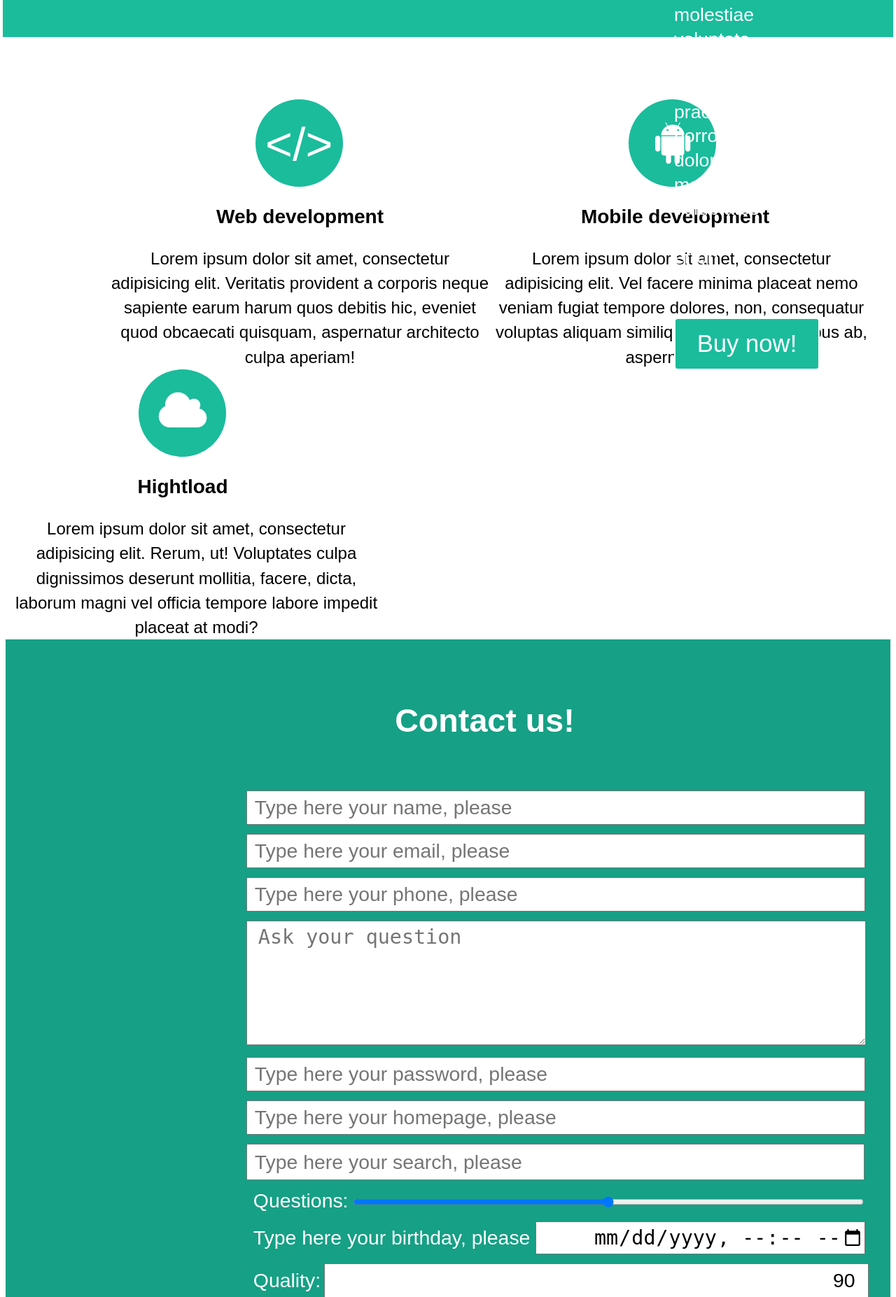
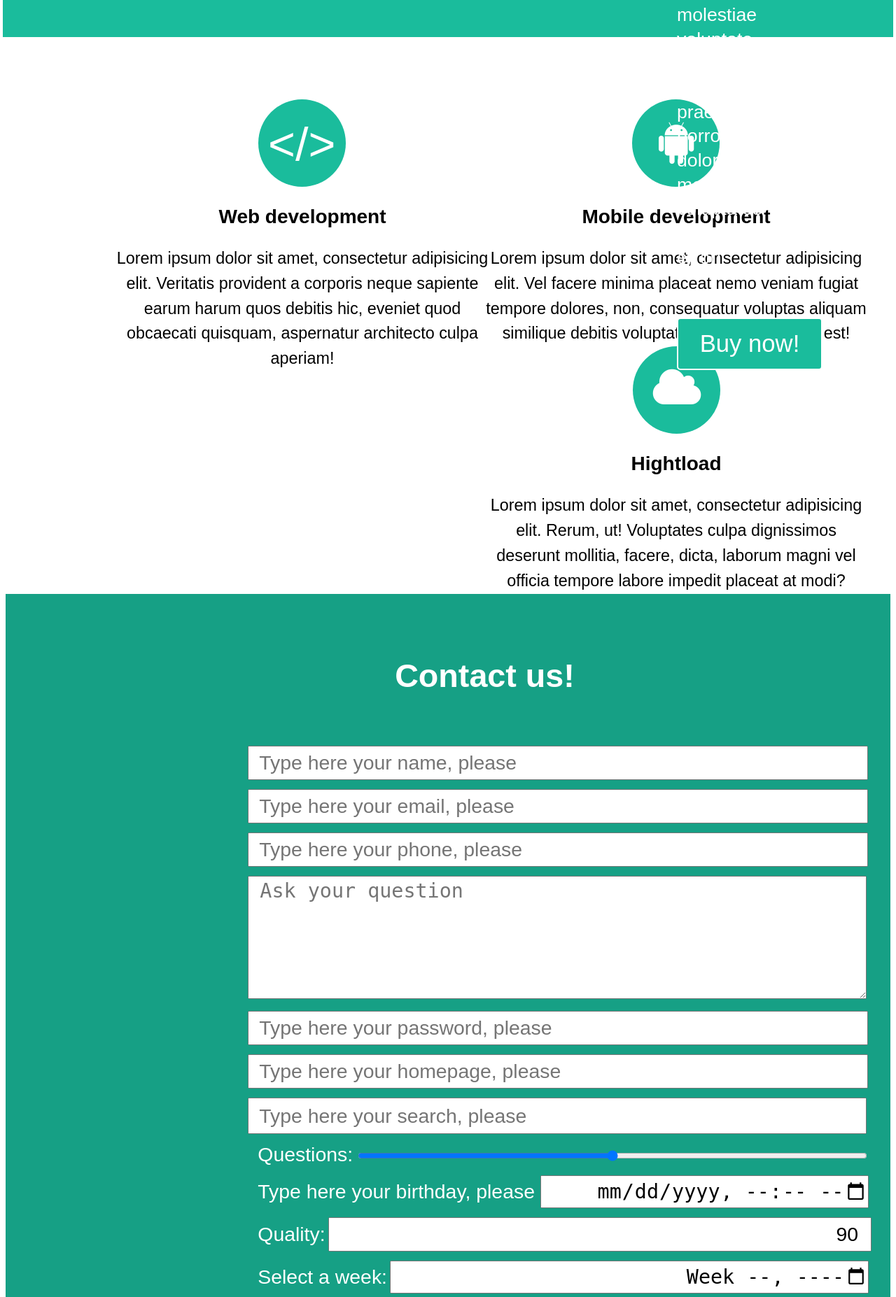
Before and after one commit to sergkol557/full-stack-dev, a PHP site: page / in a window 1280 px wide. Shown: the part 886-2740 px from the top of the page at 70% size. Run offline with PHP 8.4, Linux system fonts and the light colour scheme.

Commit message:
pset 1 repair

```diff
--- a/pset1/task2/css/style.css
+++ b/pset1/task2/css/style.css
@@ -72,7 +72,7 @@
 
 .content__text{
 	color: white;
-	padding-left: 959px;
+	padding-left: 963px;
 }
 
 .content__text__header{
@@ -110,8 +110,8 @@
 
 .content__article1{
 	float: left;
-	width: 545px;
-	margin-left: 148px;
+	width: 544px;
+	margin-left: 152px;
 }
 
 .content__article1__ico{
@@ -139,13 +139,14 @@
 .content__article1__text{
 	text-align: center;
 	margin-top: 26px;
-	font-size: 18pt;
-	line-height: 1.47;
+	font-size: 17.5pt;
+	line-height: 1.54;
 }
 
 .content__article2{
 	float: left;
-	width: 545px;
+	width: 544px;
+	margin-left: -10px;
 }
 
 .content__article2__ico{
@@ -153,9 +154,9 @@
 	height: 125px;
 	width: 125px;
 	border-radius: 50%;
-	margin-left: 197px;
+	margin-left: 209px;
 	color: white;
-	font-size:4em;
+	font-size: 4em;
 }
 
 .ico{
@@ -168,19 +169,19 @@
 	font-weight: bold;
 	margin-top: 27px;
 	font-size: 21pt;
-	margin-left: -18px;
 }
 
 .content__article2__text{
 	text-align: center;
 	margin-top: 26px;
-	font-size: 18pt;
-	line-height: 1.47;
+	font-size: 17.5pt;
+	line-height: 1.54;
 }
 
 .content__article3{
 	float: left;
-	width: 545px;
+	width: 544px;
+	margin-left: -10px;
 }
 
 .content__article3__ico{
@@ -188,9 +189,9 @@
 	height: 125px;
 	width: 125px;
 	border-radius: 50%;
-	margin-left: 190px;
+	margin-left: 210px;
 	color: white;
-	font-size:4em;
+	font-size: 4em;
 }
 
 .content__article3__header{
@@ -198,14 +199,13 @@
 	font-weight: bold;
 	margin-top: 27px;
 	font-size: 21pt;
-	margin-left: -39px;
 }
 
 .content__article3__text{
 	text-align: center;
 	margin-top: 26px;
-	line-height: 1.47;
-	font-size: 18pt;
+	line-height: 1.54;
+	font-size: 17.5pt;
 }
 
 .footer{
@@ -216,68 +216,68 @@
 .footer__header{
 	color: white;
 	font-weight: bold;
-	padding-top: 89px;
+	padding-top: 90px;
 	padding-left: 44%;
 	font-size: 35pt;
 }
 
 .footer__form{
 	margin-top: 73px;
-	margin-left: 27.2%;
+	margin-left: 27.4%;
 }
 
 .footer__form__input-name{
 	font-size: 21.3pt;
-	padding-left: 10px;
-	width: 868px;
+	padding-left: 14px;
+	width: 866px;
 	height: 43px;
 }
 
 .footer__form__input-email{
 	font-size: 21.3pt;
-	padding-left: 10px;
-	width: 868px;
+	padding-left: 14px;
+	width: 866px;
 	height: 43px;
 	margin-top: 13px;
 }
 
 .footer__form__input-phone{
 	font-size: 21.3pt;
-	padding-left: 10px;
-	width: 868px;
+	padding-left: 14px;
+	width: 866px;
 	height: 43px;
 	margin-top: 13px;
 }
 
 .footer__form__input-textarea{
     margin-top: 13px;
-    width: 865px;
+    width: 864px;
     font-size: 21.3pt;
     padding-left: 16px;
     height: 168px;
-    padding-top: 6px;
+    padding-top: 4px;
 }
 
 .footer__form__input-pas{
 	font-size: 21.3pt;
-	padding-left: 10px;
-	width: 868px;
+	padding-left: 14px;
+	width: 866px;
 	height: 43px;
 	margin-top: 13px;
 }
 
 .footer__form__input-page{
 	font-size: 21.3pt;
-	padding-left: 10px;
-	width: 868px;
+	padding-left: 14px;
+	width: 866px;
 	height: 43px;
 	margin-top: 13px;
 }
 
 .footer__form__input-search{
 	font-size: 21.3pt;
-	padding-left: 10px;
-	width: 883px;
+	padding-left: 14px;
+	width: 884px;
 	height: 52px;
 	margin-top: 13px;
 }
@@ -289,12 +289,12 @@
 .footer__form__text-questions{
 	color: white;
 	font-size: 21.3pt;
-	padding-left: 10px;
+	padding-left: 14px;
 	height: 43px;
 }
 
 .footer__form__input-range{
-	width: 730px;
+	width: 728px;
 }
 
 .footer__form__text-bdaytime__wrapper{
@@ -304,11 +304,11 @@
 .footer__form__text-bdaytime{
 	color: white;
 	font-size: 21.3pt;
-	padding-left: 10px;
+	padding-left: 14px;
 }
 
 .footer__form__input-bdaytime{
-	width: 466px;
+	width: 464px;
 	text-align: right;
 	height: 43px;
 	font-size: 21.3pt;
@@ -321,12 +321,12 @@
 .footer__form__text-quality{
 	color: white;
 	font-size: 21.3pt;
-	padding-left: 10px;
+	padding-left: 14px;
 	height: 43px;
 }
 
 .footer__form__input-quality{
-	width: 770px;
+	width: 768px;
 	text-align: right;
 	height: 43px;
 	font-size: 21.3pt;
@@ -339,12 +339,12 @@
 .footer__form__text-week{
 	color: white;
 	font-size: 21.3pt;
-	padding-left: 10px;
+	padding-left: 14px;
 	height: 43px;
 }
 
 .footer__form__input-week{
-	width: 681px;
+	width: 679px;
 	text-align: right;
 	height: 43px;
 	font-size: 21.3pt;
```
Also changed, not shown: other parts of pset1/task2/css/style.css (+11 -11 lines).
